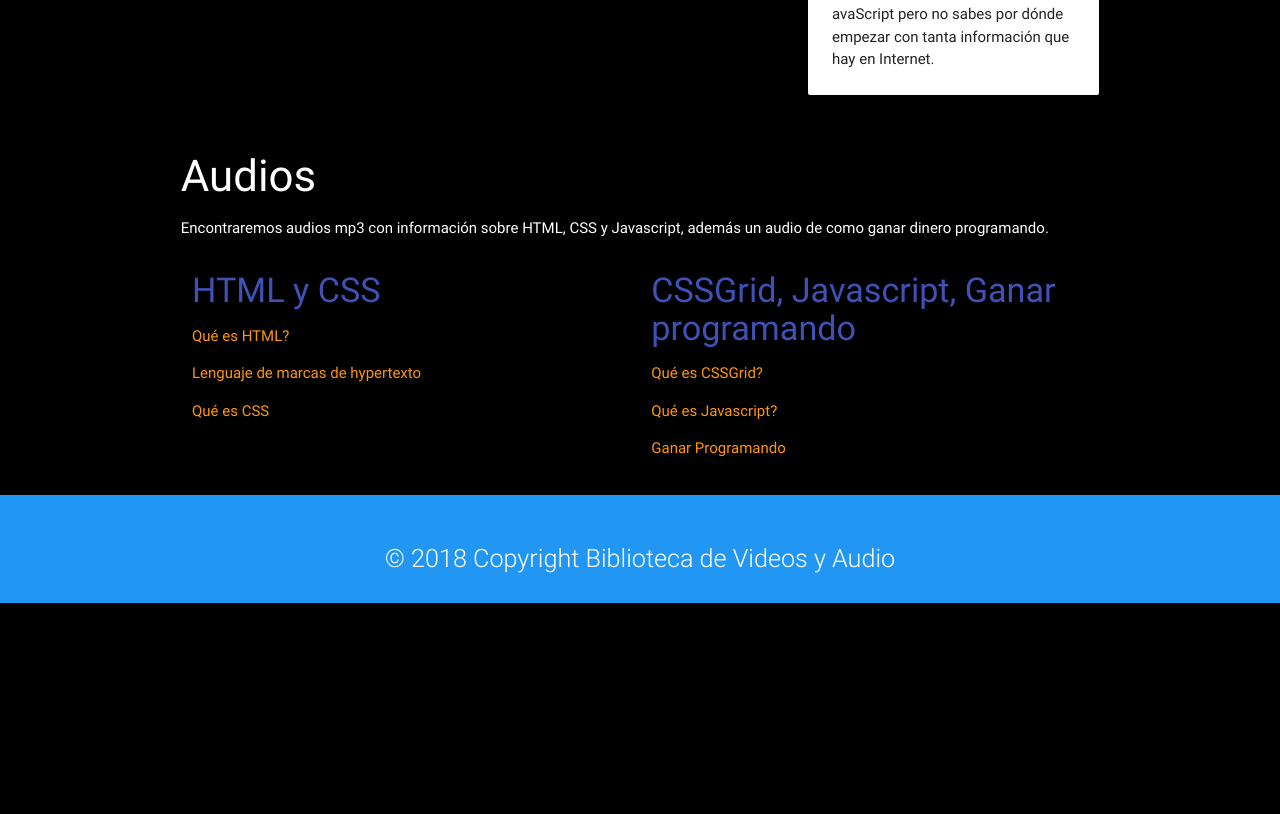
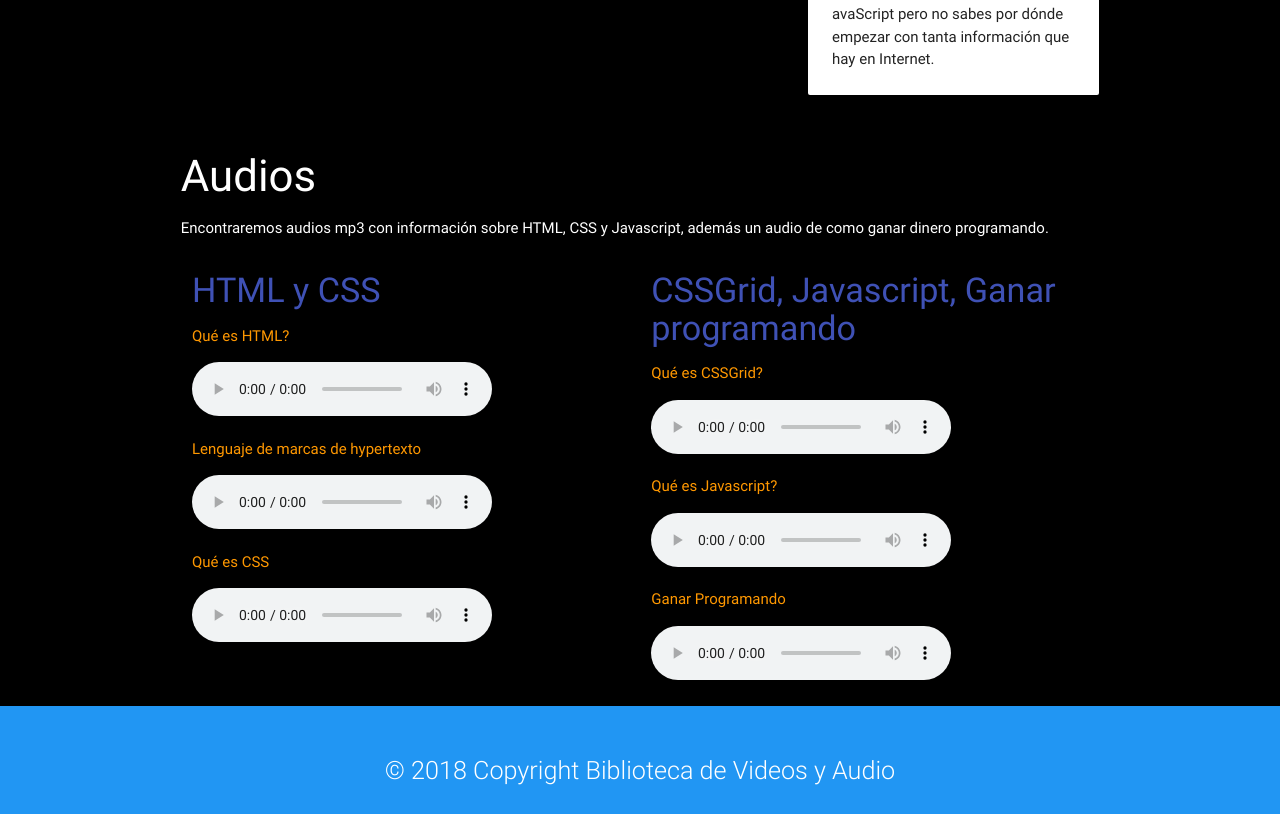
Before and after one commit to jonathanquehay/VideoAudio, a plain HTML site: page index.html in a window 1280 px wide. Shown: the part 2620-3434 px from the top of the page. Before the commit the page ends 3223 px from the top, so only its background shows below. Drawn offline with Linux system fonts and the light colour scheme.

Commit message:
Configurando lo del audio

```diff
--- a/index.html
+++ b/index.html
@@ -306,20 +306,20 @@
       <div class="col l6 m6 s12">
         <h4 class="indigo-text">HTML y CSS</h4>
         <p class="orange-text">Qué es HTML?</p>
-        <audio src="/audios/html.mp3" preload="auto"></audio>
+        <audio src="/audios/html.mp3" controls="controls" preload="preload"></audio>
         <p class="orange-text">Lenguaje de marcas de hypertexto</p>
-        <audio src="/audios/html2.mp3" preload="auto"></audio>
+        <audio src="/audios/html2.mp3" controls="controls" preload="preload"></audio>
         <p class="orange-text">Qué es CSS</p>
-        <audio src="/audios/css.mp3" preload="auto"></audio>
+        <audio src="/audios/css.mp3" controls="controls" preload="preload"></audio>
       </div>
       <div class="col l6 m6 s12">
         <h4 class="indigo-text">CSSGrid, Javascript, Ganar programando</h4>
         <p class="orange-text">Qué es CSSGrid?</p>
-        <audio src="/audios/cssgrid.mp3" preload="auto"></audio>
+        <audio src="/audios/cssgrid.mp3" controls="controls" preload="preload"></audio>
         <p class="orange-text">Qué es Javascript?</p>
-        <audio src="/audios/javascript.mp3" preload="auto"></audio>
+        <audio src="/audios/javascript.mp3" controls="controls" preload="preload"></audio>
         <p class="orange-text">Ganar Programando</p>
-        <audio src="/audios/ganarprogramando.mp3" preload="auto"></audio>
+        <audio src="/audios/ganarprogramando.mp3" controls="controls" preload="preload"></audio>
       </div>
     </section>
   </main>
```
